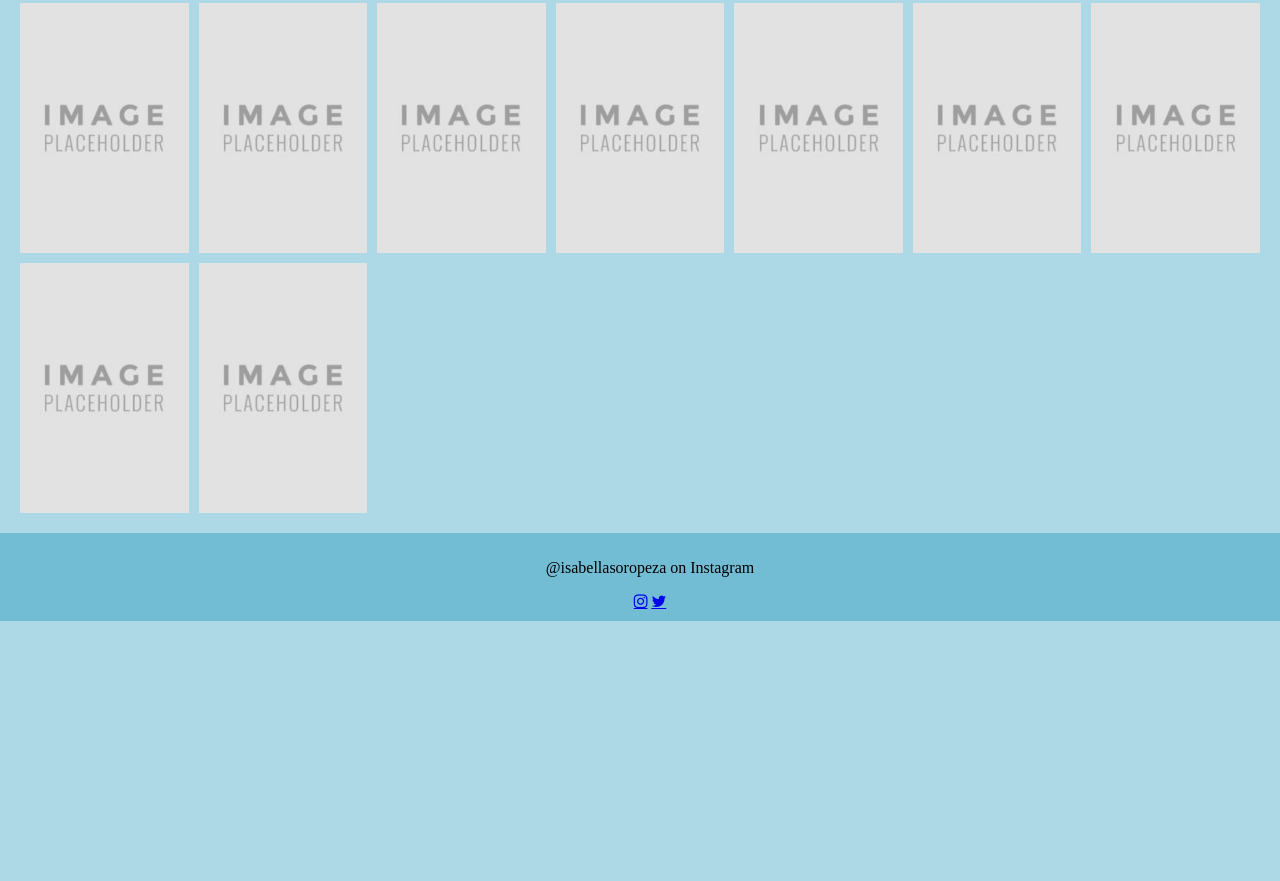
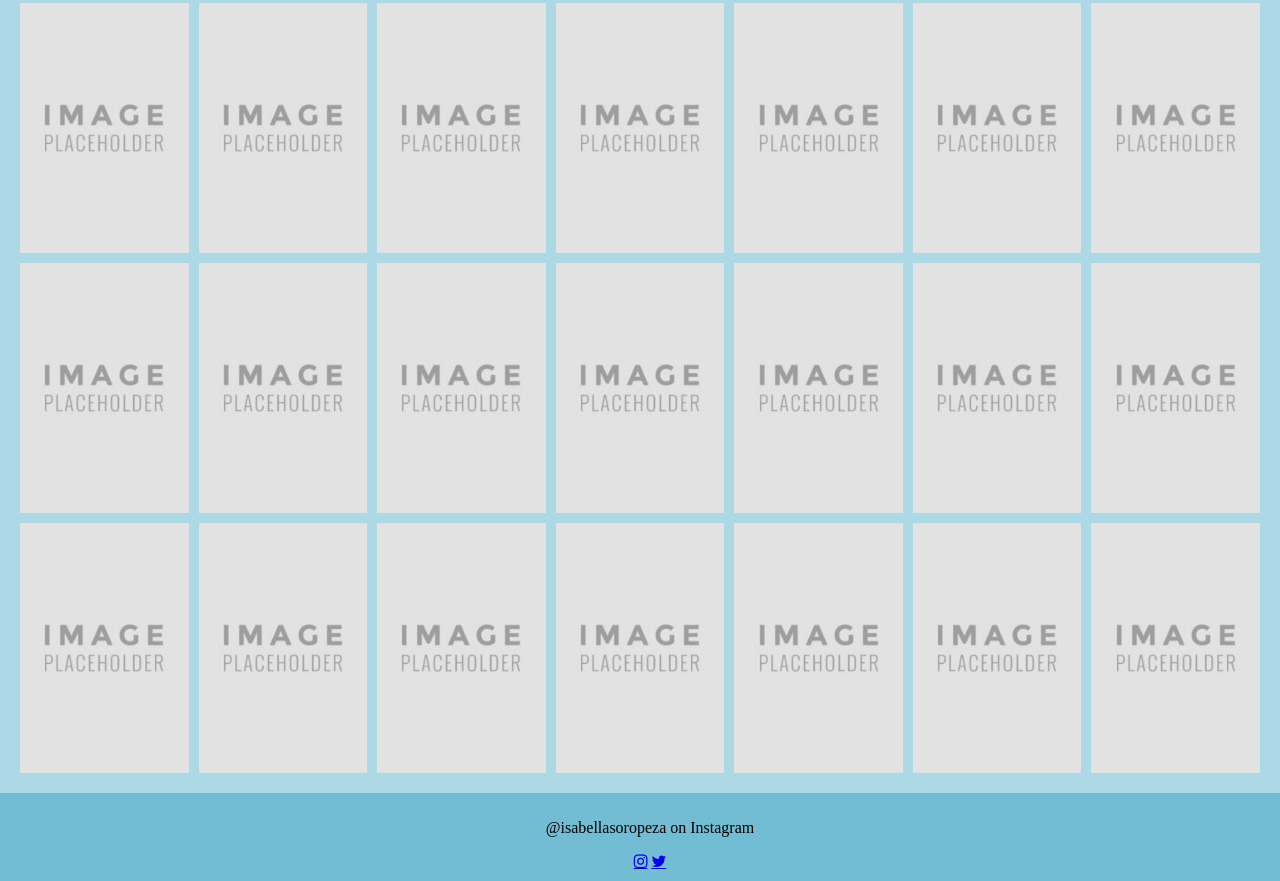
Before and after one commit to SamSiika/SamSiika.github.io, a plain HTML site: page portfolio.html in a window 1280 px wide. Shown: the part 429-1310 px from the top of the page. Before the commit the page ends 1050 px from the top, so only its background shows below. Drawn offline with Linux system fonts and the light colour scheme.

Commit message:
Update portfolio.html

```diff
--- a/portfolio.html
+++ b/portfolio.html
@@ -41,6 +41,18 @@
             <img src="placeholder.jpg" alt="Image 14">
             <img src="placeholder.jpg" alt="Image 15">
             <img src="placeholder.jpg" alt="Image 16">
+            <img src="placeholder.jpg" alt="Image 16">
+            <img src="placeholder.jpg" alt="Image 16">
+            <img src="placeholder.jpg" alt="Image 16">
+            <img src="placeholder.jpg" alt="Image 16">
+            <img src="placeholder.jpg" alt="Image 16">
+            <img src="placeholder.jpg" alt="Image 16">
+            <img src="placeholder.jpg" alt="Image 16">
+            <img src="placeholder.jpg" alt="Image 16">
+            <img src="placeholder.jpg" alt="Image 16">
+            <img src="placeholder.jpg" alt="Image 16">
+            <img src="placeholder.jpg" alt="Image 16">
+            <img src="placeholder.jpg" alt="Image 16">
         </div>
     </main>
     <footer>
```
